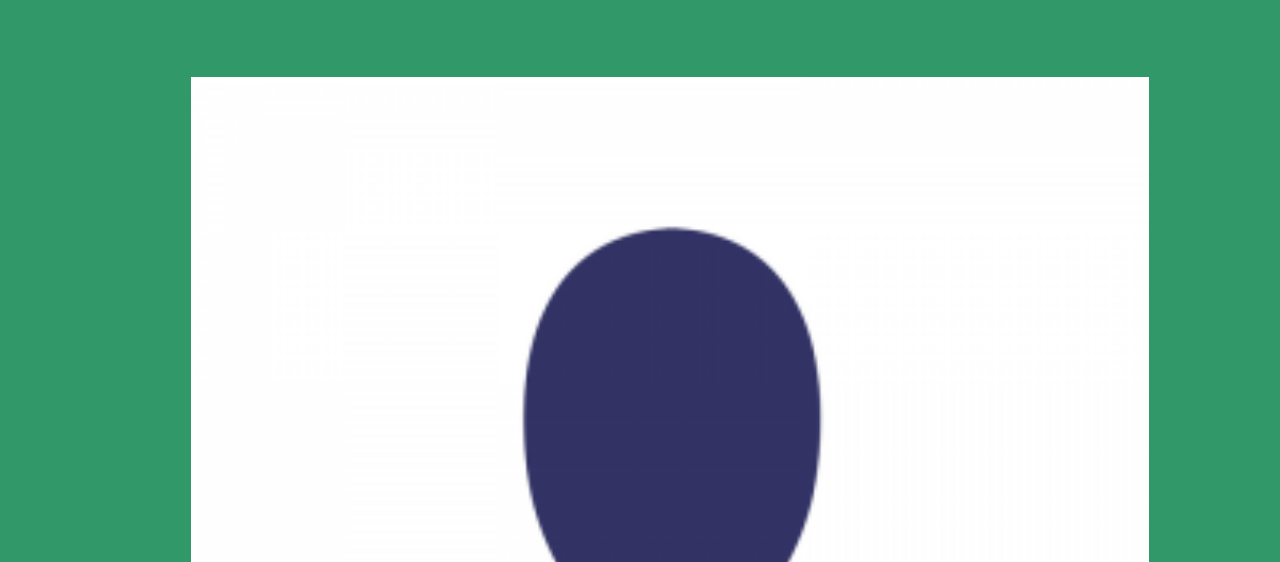
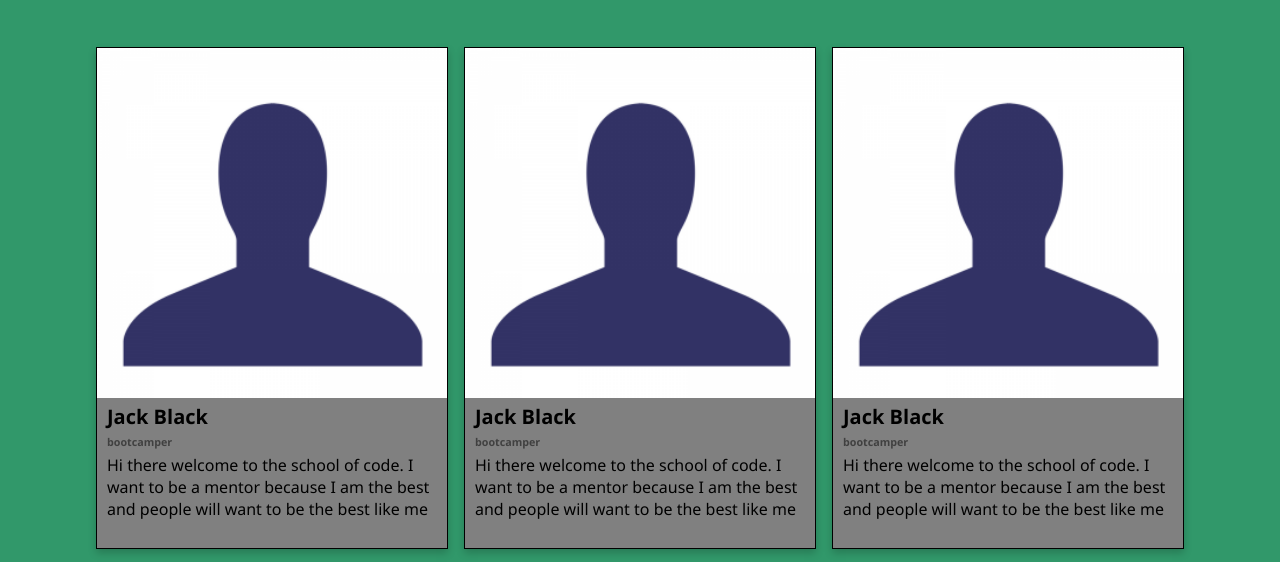
Before and after one commit to atTommy98/mentinder_front_end, a React app: page /match in a window 1280 px wide. Shown: the part 228-790 px from the top of the page. Built offline with nearby package versions, Linux system fonts and the light colour scheme.

Commit message:
Card CSS on its way!

```diff
--- a/src/components/App/App.css
+++ b/src/components/App/App.css
@@ -7,7 +7,7 @@ header {
   border-bottom: 10px solid #2b7cc0;
 }
 
-img {
+#soc-logo {
   width: 80px;
   margin: 30px;
 }
--- a/src/components/App/index.js
+++ b/src/components/App/index.js
@@ -12,7 +12,7 @@ function App() {
     <Router>
       <div className="App">
         <header>
-          <img src="/socLogo.png"></img>
+          <img id="soc-logo" src="/socLogo.png"></img>
           <Nav />
         </header>
 
--- a/src/components/Card/card.css
+++ b/src/components/Card/card.css
@@ -0,0 +1,32 @@
+.card-container {
+  background-color: grey;
+  height: 500px;
+  width: 350px;
+  box-shadow: 0 4px 8px 0 rgba(0, 0, 0, 0.2);
+  border: 1px solid black;
+}
+
+.image {
+  height: auto;
+  width: 350px;
+}
+
+.card-body {
+    padding: 0px 10px 0px;
+    position: relative;
+}
+
+.card-title {
+    margin: 0px;
+    font-size: 20px;
+}
+
+.card-subtitle {
+ margin-top: 5px;
+ color: rgba(0, 0, 0, 0.5);
+ margin-bottom: 5px;
+}
+
+.card-text {
+    margin: 0px;
+}
--- a/src/components/Card/index.js
+++ b/src/components/Card/index.js
@@ -1,22 +1,20 @@
 import React, { useState } from "react";
+import "../Card/card.css";
 
 export default function Card({ object }) {
   return (
-    <div className="card">
-      <img className="image" src="anon.png" style={{ width: "100%" }}></img>
-      <div className="information-container">
-        <h4>
+    <div className="card-container">
+      <div>
+        <img className="image" src="anon.png"></img>
+      </div>
+      <div className="card-body">
+        <h5 className="card-title">
           <b>
             {object.firstname} {object.lastname}
           </b>
-        </h4>
-        <p>{object.role}</p>
-        <p>{object.email}</p>
-        <p>{object.company}</p>
-        <p>{object.job}</p>
-        <p>{object.gender}</p>
-        <p>{object.bio}</p>
-        <h4>Professional Interests</h4>
+        </h5>
+        <h6 className="card-subtitle">{object.role}</h6>
+  <p className="card-text">{object.bio}</p>
       </div>
     </div>
   );
--- a/src/components/MatchingPage/index.js
+++ b/src/components/MatchingPage/index.js
@@ -34,33 +34,89 @@ function Matching() {
       music: null,
       reading: true,
       films: null,
-    },
-    {
-      firstname: "Kyle",
-      lastname: "Gass",
+    },{
+      firstname: "Jack",
+      lastname: "Black",
       role: "bootcamper",
-      email: "",
-      company: "",
-      job: "",
-      gender: "",
-      bio: "",
+      email: "jackblack@gmail.com",
+      company: "Disney",
+      job: "Boss man",
+      gender: "Male",
+      bio:
+        "Hi there welcome to the school of code. I want to be a mentor because I am the best and people will want to be the best like me",
       frontend: null,
-      backend: null,
+      backend: true,
       gamedev: null,
       ux: null,
       security: null,
       databases: null,
       projectmanagement: null,
-      devops: null,
+      devops: true,
       testing: null,
       education: null,
       finance: null,
-      infrastructure: null,
+      infrastructure: true,
       foodanddrink: null,
       gaming: null,
-      sportandfitness: null,
+      sportandfitness: true,
       music: null,
-      reading: null,
+      reading: true,
+      films: null,
+    },{
+      firstname: "Jack",
+      lastname: "Black",
+      role: "bootcamper",
+      email: "jackblack@gmail.com",
+      company: "Disney",
+      job: "Boss man",
+      gender: "Male",
+      bio:
+        "Hi there welcome to the school of code. I want to be a mentor because I am the best and people will want to be the best like me",
+      frontend: null,
+      backend: true,
+      gamedev: null,
+      ux: null,
+      security: null,
+      databases: null,
+      projectmanagement: null,
+      devops: true,
+      testing: null,
+      education: null,
+      finance: null,
+      infrastructure: true,
+      foodanddrink: null,
+      gaming: null,
+      sportandfitness: true,
+      music: null,
+      reading: true,
+      films: null,
+    },{
+      firstname: "Jack",
+      lastname: "Black",
+      role: "bootcamper",
+      email: "jackblack@gmail.com",
+      company: "Disney",
+      job: "Boss man",
+      gender: "Male",
+      bio:
+        "Hi there welcome to the school of code. I want to be a mentor because I am the best and people will want to be the best like me",
+      frontend: null,
+      backend: true,
+      gamedev: null,
+      ux: null,
+      security: null,
+      databases: null,
+      projectmanagement: null,
+      devops: true,
+      testing: null,
+      education: null,
+      finance: null,
+      infrastructure: true,
+      foodanddrink: null,
+      gaming: null,
+      sportandfitness: true,
+      music: null,
+      reading: true,
       films: null,
     },
   ];
@@ -68,11 +124,16 @@ function Matching() {
   return (
     <main className="mainMatching">
       <h1 className="h1Matching">Find a mentor...</h1>
-
       <div>
-        {people.map((object, index) => {
-          return <Card key={index} object={object} />;
-        })}
+        <div className="cards">
+          {people.map((object, index) => {
+            return (
+              <div classname="col-md-4">
+                <Card key={index} object={object} />
+              </div>
+            );
+          })}
+        </div>
       </div>
     </main>
   );
--- a/src/components/MatchingPage/matchingpage.css
+++ b/src/components/MatchingPage/matchingpage.css
@@ -11,3 +11,10 @@
   font-size: 3em;
   margin: 50px;
 }
+
+.cards {
+  display: grid;
+  grid-template-columns: repeat(3, 1fr);
+  grid-auto-rows: auto;
+  grid-gap: 1rem;
+}
```
